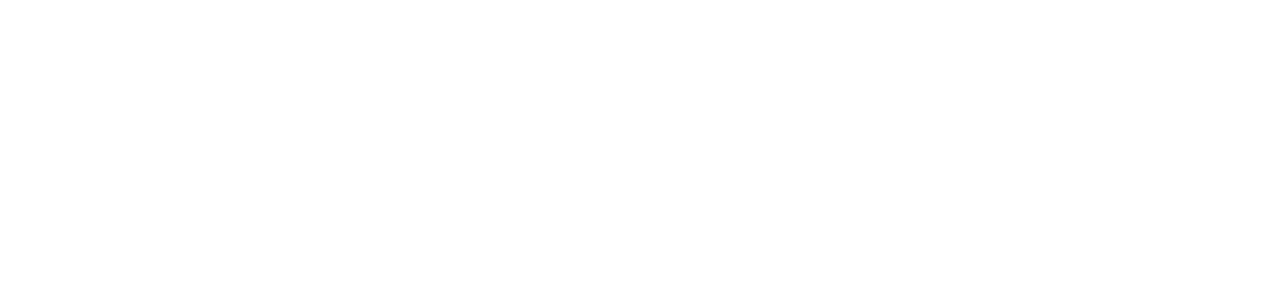
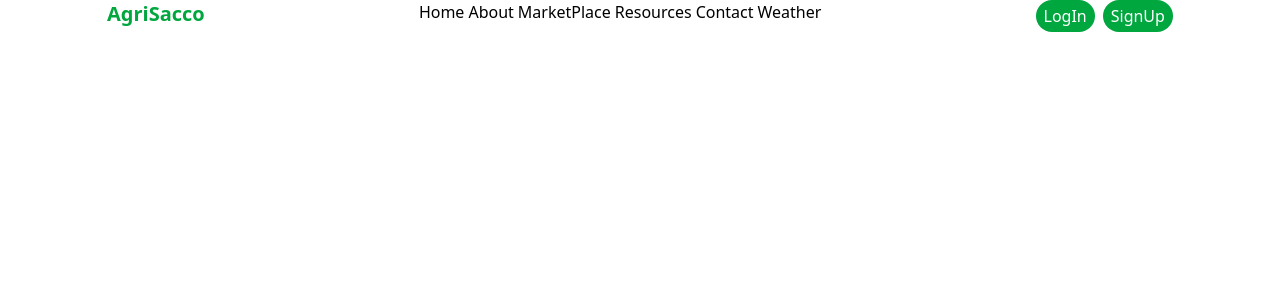
Before and after one commit to amazing955/Agri_webApp, a React (Vite) app: page / in a window 1280 px wide. Shown: the top 300 px of the page. Built offline with nearby package versions, Linux system fonts and the light colour scheme.

Commit message:
Add nav content

```diff
--- a/src/components/Nav.jsx
+++ b/src/components/Nav.jsx
@@ -1,7 +1,23 @@
 function Nav(){
   return(
-    <nav>
+    <nav className="flex align-center justify-around flex-wrap">
+      <p className="font-bold text-green-600 text-xl">
+        AgriSacco
+      </p>
 
+      <ul className="flex justify-around gap-1 align-center flex-wrap">
+        <li>Home</li>
+        <li>About</li>
+        <li>MarketPlace</li>
+        <li>Resources</li>
+        <li>Contact</li>
+        <li>Weather</li>
+      </ul>
+
+      <article className="flex justify-between gap-2">
+        <button className="text-white bg-green-600 py-1 px-2 rounded-full">LogIn</button>
+        <button className="text-white bg-green-600 py-1 px-2 rounded-full">SignUp</button>
+      </article>
     </nav>
   )
 }
```
